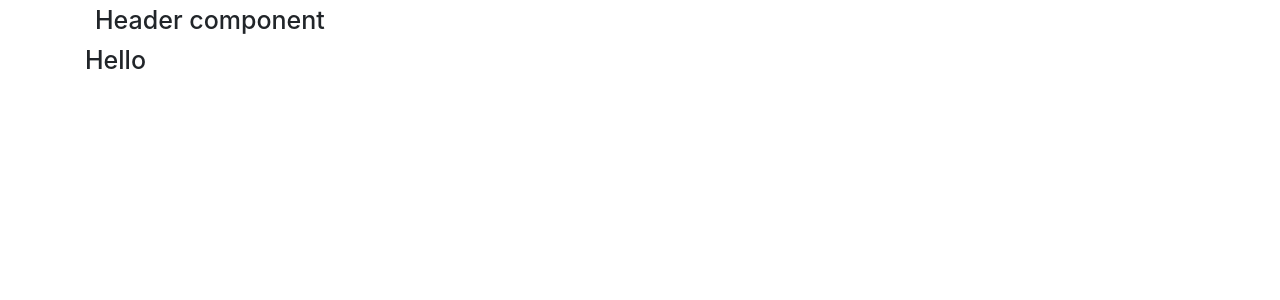
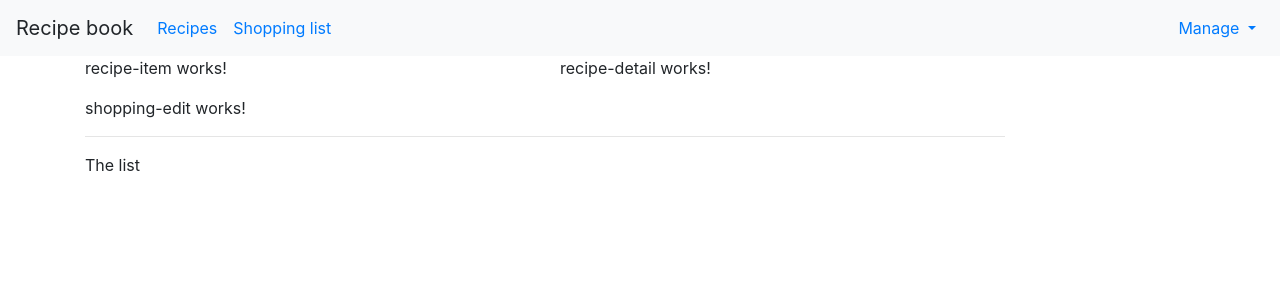
Before and after one commit to vortaxg/course-app, an Angular app: page / in a window 1280 px wide. Shown: the top 300 px of the page. Built offline with nearby package versions, Linux system fonts and the light colour scheme.

Commit message:
add basic header markup

```diff
--- a/src/app/app.component.html
+++ b/src/app/app.component.html
@@ -2,7 +2,8 @@
 <div class="container">
   <div class="row">
     <div class="col-md-12">
-      <h1>Hello</h1>
+    <app-recipes></app-recipes>
+    <app-shopping-list></app-shopping-list>
     </div>
   </div>
 </div>
--- a/src/app/header/header.component.html
+++ b/src/app/header/header.component.html
@@ -1,5 +1,35 @@
-<div class="container">
-<nav class="navbar">
-<h1>Header component</h1>
+<nav class="navbar bg-light navbar-expand-lg">
+  <a class="navbar-brand">Recipe book</a>
+  <div class="collapse navbar-collapse justify-content-between"
+    id="navbarNav">
+    <ul class="navbar-nav">
+      <li class="nav-item active">
+        <a class="nav-link"
+          href="#">Recipes</a>
+      </li>
+      <li class="nav-item">
+        <a class="nav-link"
+          href="#">Shopping list</a>
+      </li>
+    </ul>
+    <ul class="navbar-nav">
+      <li class="nav-item dropdown">
+        <a class="nav-link dropdown-toggle"
+          href="#"
+          id="navbarDropdownMenuLink"
+          data-toggle="dropdown"
+          aria-haspopup="true"
+          aria-expanded="false">
+              Manage
+            </a>
+        <div class="dropdown-menu"
+          aria-labelledby="navbarDropdownMenuLink">
+          <a class="dropdown-item"
+            href="#">Save data</a>
+          <a class="dropdown-item"
+            href="#">Fetch data</a>
+        </div>
+      </li>
+    </ul>
+  </div>
 </nav>
-</div>
--- a/src/app/recipes/recipe-list/recipe-list.component.html
+++ b/src/app/recipes/recipe-list/recipe-list.component.html
@@ -1,3 +1 @@
-<p>
-  recipe-list works!
-</p>
+<app-recipe-item></app-recipe-item>
--- a/src/app/recipes/recipes.component.html
+++ b/src/app/recipes/recipes.component.html
@@ -1,3 +1,8 @@
-<p>
-  recipes works!
-</p>
+<div class="row">
+  <div class="col-md-5">
+<app-recipe-list></app-recipe-list>
+  </div>
+  <div class="col-md-7">
+<app-recipe-detail></app-recipe-detail>
+  </div>
+</div>
--- a/src/app/shopping-list/shopping-list.component.html
+++ b/src/app/shopping-list/shopping-list.component.html
@@ -1,3 +1,7 @@
-<p>
-  shopping-list works!
-</p>
+<div class="row">
+  <div class="col-10">
+    <app-shopping-edit></app-shopping-edit>
+    <hr>
+    <p>The list</p>
+  </div>
+</div>
--- a/src/styles.css
+++ b/src/styles.css
@@ -1,4 +1,7 @@
 /* You can add global styles to this file, and also import other style files */
-html{
-    font-size:10px;
+html {
+  //  font-size:10px;
 }
+body{
+  //  font-size:1.4rem;
+}
```
